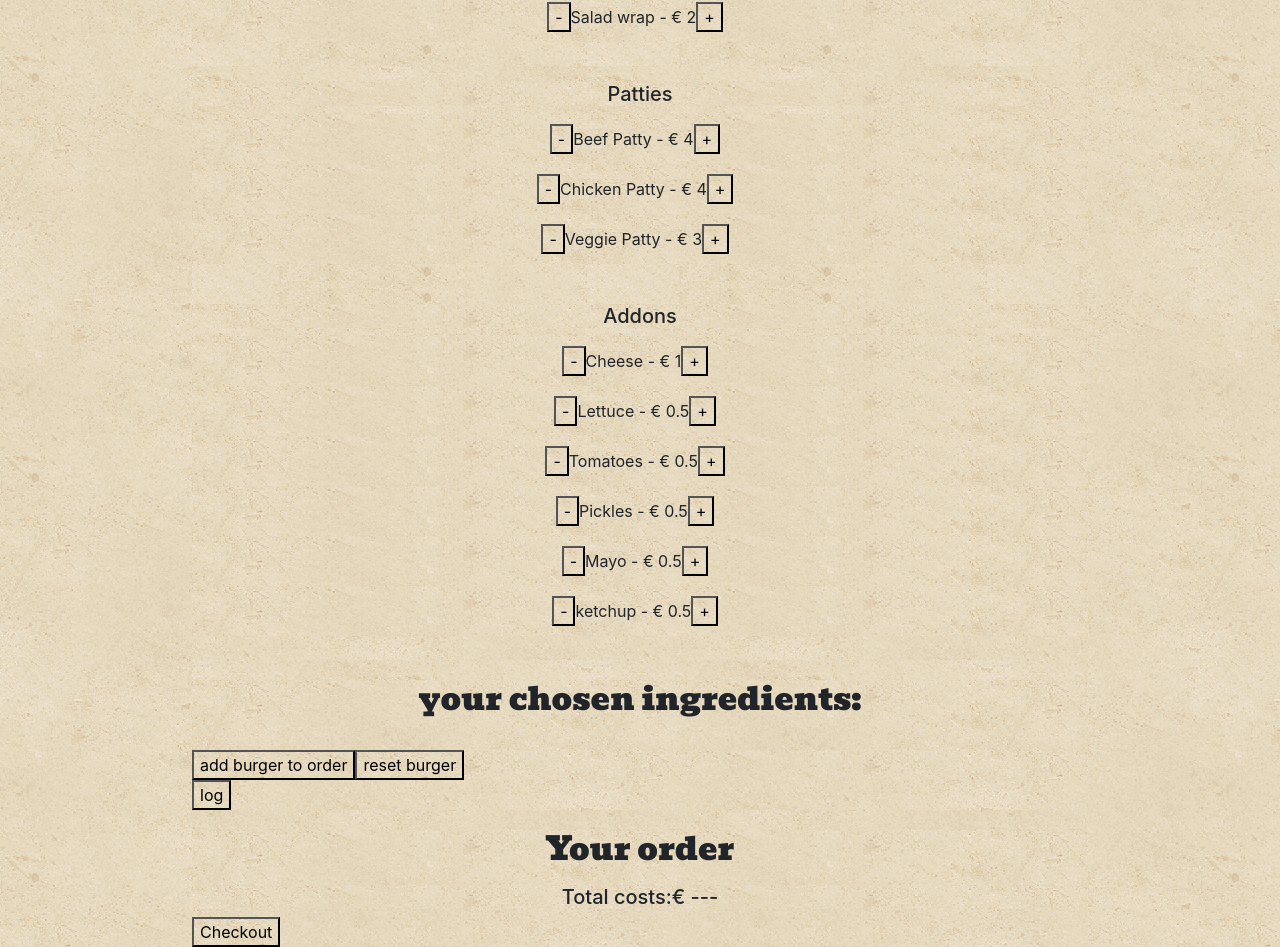
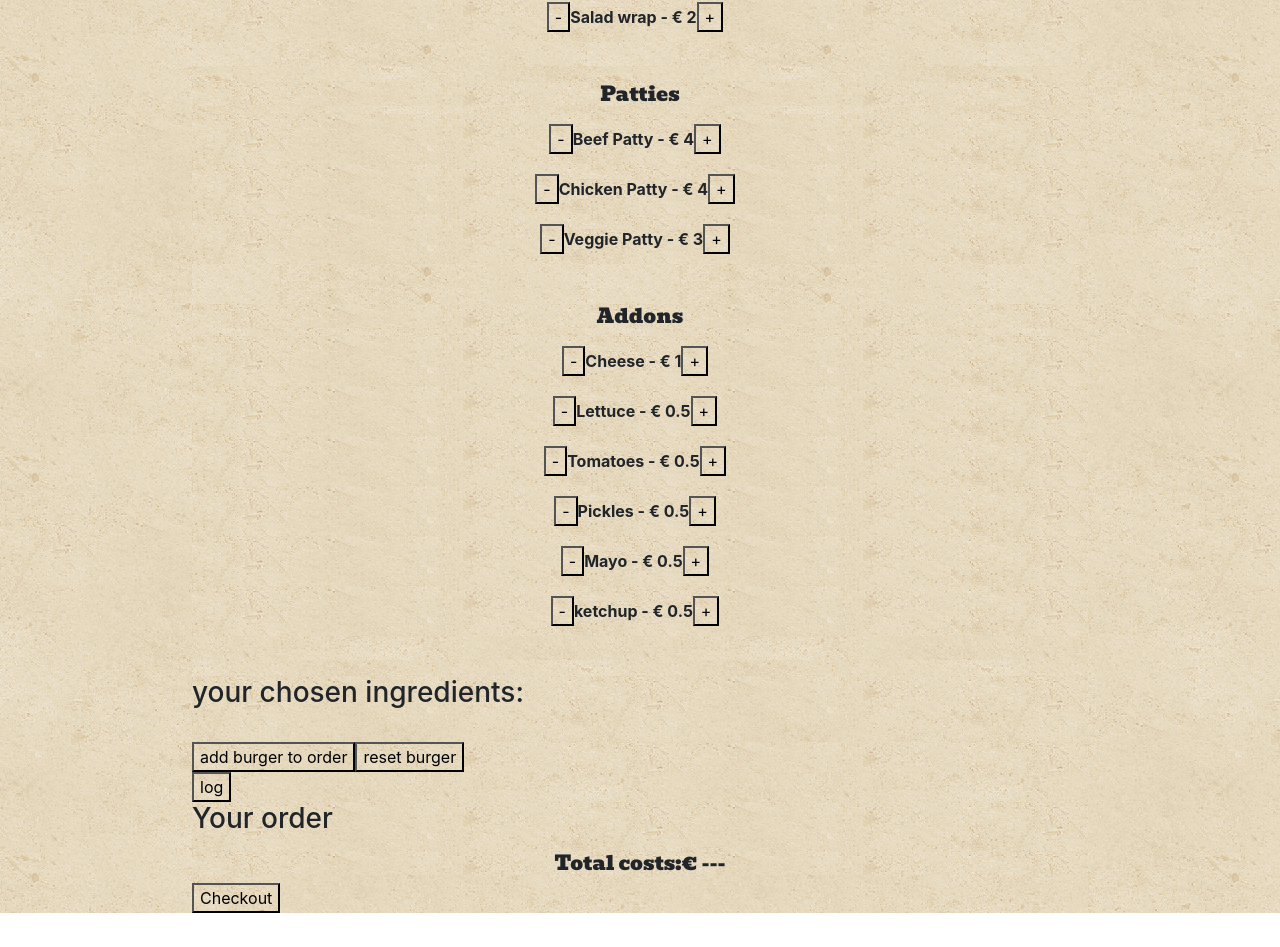
Before and after one commit to SennPatteet/react-custom-order-builder, a React (Create React App) app: page / in a window 1280 px wide. Shown: the part 280-1227 px from the top of the page. After the commit the page ends 1193 px from the top, so only its background shows below. Built offline with nearby package versions, Linux system fonts and the light colour scheme.

Commit message:
some more

```diff
--- a/src/App.css
+++ b/src/App.css
@@ -70,6 +70,7 @@ h2 {
 }
  h5 {
   text-align: center;
+  font-family: 'Bevan', cursive;
  }
 
 ul {
@@ -81,8 +82,13 @@ ul {
 ul li {
   padding: 10px;
   padding-left: 0px;
+  font-weight: bold;
 }
 
 i {
   padding: 40px;
 }
+
+.plusmin {
+  background-color: white;
+}
--- a/src/App.js
+++ b/src/App.js
@@ -169,7 +169,7 @@ class App extends Component {
 					</div>
 
 					<div className="controls">
-						<h2>your chosen ingredients:</h2> <span id="burger" /> <span id="price" />
+						<h3>your chosen ingredients:</h3> <span id="burger" /> <span id="price" />
 						<br />
 						<div>
 							<button  onClick={() => this.addBurger()}>
@@ -183,7 +183,7 @@ class App extends Component {
 					</div>
 				</div>
 				<div className="orderList">
-					<h2>Your order</h2>
+					<h3>Your order</h3>
 					<ol id="creations" />
 					<h5>
 						Total costs:
--- a/src/IngredientsList.js
+++ b/src/IngredientsList.js
@@ -4,6 +4,7 @@ class IngredientsList extends Component {
 		return this.props.things.map((item, index) => (
 			<li key={index} name={item}>
 				<button
+					className="plusmin"
 					data-tag={item}
 					data-price={this.props.prices[index]}
 					onClick={this.props.removeIng(item)}
@@ -14,6 +15,7 @@ class IngredientsList extends Component {
 					{item} - € {this.props.prices[index]}
 				</span>
 				<button
+					className="plusmin"
 					data-tag={item}
 					data-price={this.props.prices[index]}
 					onClick={this.props.addIng(item)}
```
